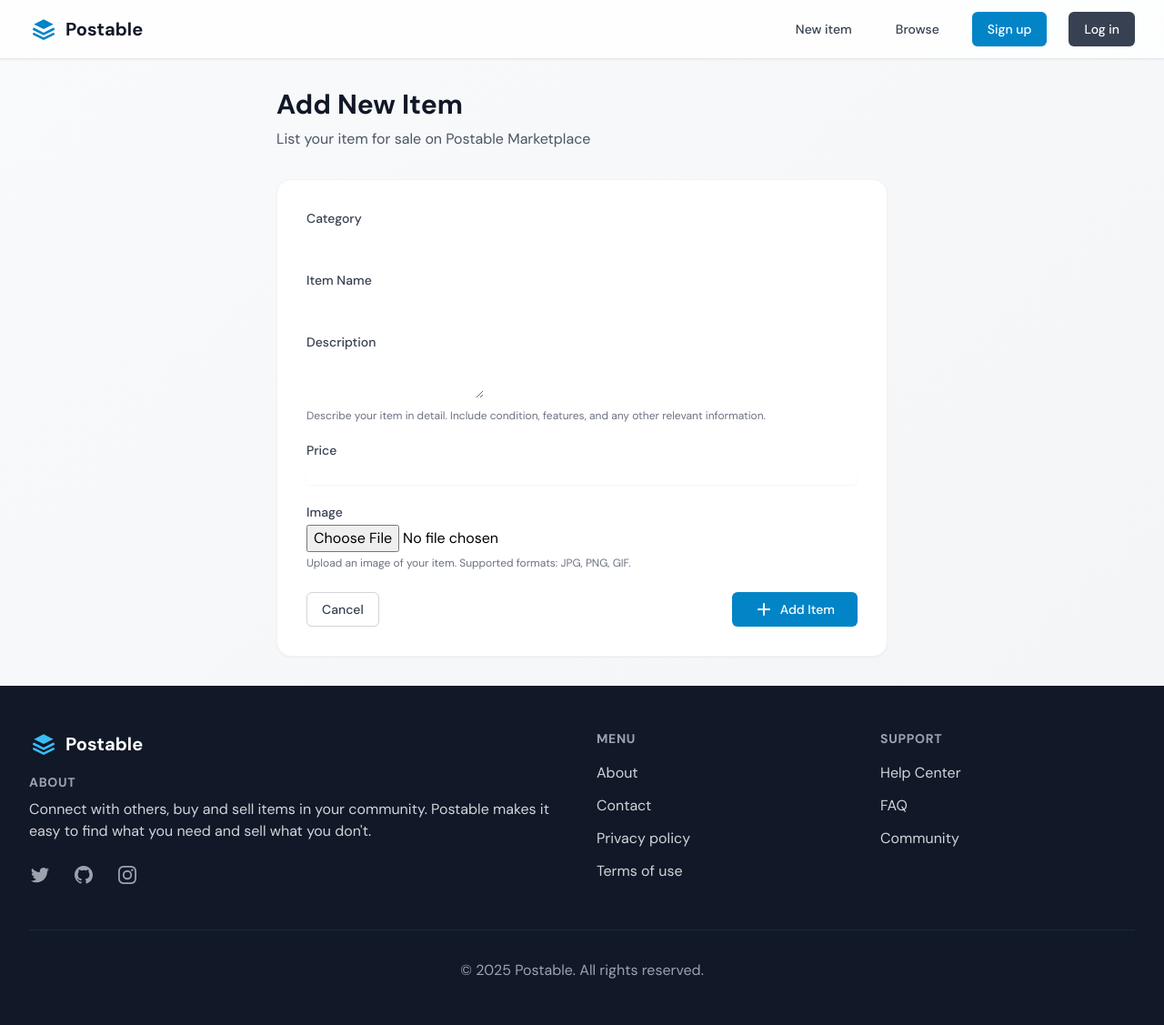
After one commit to Muno7/puddle, a Django app: template item/templates/item/form.html in a window 1280 px wide. The commit adds this page. Shown: the whole page at 91% size. Run offline with Django 4.2, Linux system fonts and the light colour scheme; the template is opened without the code that fills it, so the values that code supplies are empty, except form fields; tables that the repository leaves empty hold one stand-in row (values such as "Sample post"); form fields are guessed from the names that the template uses; some libraries are stand-ins or nearby versions.

Commit message:
Added feature where the user can add their items after logging in

```diff
--- a/core/templates/core/base.html
+++ b/core/templates/core/base.html
@@ -103,7 +103,7 @@
 
                         <!-- Desktop navigation -->
                         <div class="hidden md:flex md:items-center md:space-x-6">
-                            <a href="" class="text-gray-700 hover:text-brand-600 px-3 py-2 rounded-md text-sm font-medium transition-colors">New item</a>
+                            <a href={% url 'item:new' %} class="text-gray-700 hover:text-brand-600 px-3 py-2 rounded-md text-sm font-medium transition-colors">New item</a>
                             <a href="" class="text-gray-700 hover:text-brand-600 px-3 py-2 rounded-md text-sm font-medium transition-colors">Browse</a>
 
                             {% if request.user.is_authenticated %}
@@ -125,7 +125,7 @@
 
                 <!-- Mobile menu with smooth animation -->
                 <div id="mobile-menu" class="mobile-menu md:hidden px-6 bg-white border-b border-gray-200 space-y-3">
-                    <a href="" class="block text-base font-medium text-gray-700 hover:text-brand-600">
+                    <a href={% url 'item:new' %} class="block text-base font-medium text-gray-700 hover:text-brand-600">
                         <i class="fas fa-plus-circle mr-1"></i> New item
                     </a>
                     <a href="" class="block text-base font-medium text-gray-700 hover:text-brand-600">
@@ -141,10 +141,10 @@
                                 <i class="fas fa-tachometer-alt mr-1"></i> Dashboard
                             </a>
                         {% else %}
-                            <a href="" class="px-4 py-2 text-sm font-medium bg-brand-500 text-white rounded-lg hover:bg-brand-600 text-center">
+                            <a href={% url 'core:signup' %} class="px-4 py-2 text-sm font-medium bg-brand-500 text-white rounded-lg hover:bg-brand-600 text-center">
                                 <i class="fas fa-user-plus mr-1"></i> Sign up
                             </a>
-                            <a href="" class="px-4 py-2 text-sm font-medium bg-gray-600 text-white rounded-lg hover:bg-gray-700 text-center">
+                            <a href={% url 'core:login' %} class="px-4 py-2 text-sm font-medium bg-gray-600 text-white rounded-lg hover:bg-gray-700 text-center">
                                 <i class="fas fa-sign-in-alt mr-1"></i> Log in
                             </a>
                         {% endif %}
--- /dev/null
+++ b/item/templates/item/form.html
@@ -0,0 +1,116 @@
+{% extends 'core/base.html' %}
+
+{% block title %}Add New Item{% endblock %}
+
+{% block content %}
+<div class="max-w-2xl mx-auto">
+    <!-- Page header -->
+    <div class="mb-8">
+        <h1 class="text-3xl font-bold text-gray-900">Add New Item</h1>
+        <p class="mt-2 text-gray-600">List your item for sale on Postable Marketplace</p>
+    </div>
+
+    <!-- Form card -->
+    <div class="bg-white rounded-2xl shadow-sm border border-gray-100 overflow-hidden">
+        <div class="p-6 sm:p-8">
+            <form method="post" action="." enctype="multipart/form-data" novalidate>
+                {% csrf_token %}
+
+                <!-- Non-field errors -->
+                {% if form.non_field_errors %}
+                    <div class="mb-6 p-4 rounded-lg bg-red-50 text-red-800">
+                        {{ form.non_field_errors }}
+                    </div>
+                {% endif %}
+
+                <!-- Category field -->
+                <div class="mb-5">
+                    <label for="{{ form.category.id_for_label }}" class="block text-sm font-medium text-gray-700 mb-1">Category</label>
+                    {{ form.category }}
+                    {% if form.category.errors %}
+                        <div class="mt-1 text-sm text-red-600">
+                            {{ form.category.errors.0 }}
+                        </div>
+                    {% endif %}
+                    {% if form.category.help_text %}
+                        <p class="mt-1 text-xs text-gray-500">{{ form.category.help_text|safe }}</p>
+                    {% endif %}
+                </div>
+
+                <!-- Name field -->
+                <div class="mb-5">
+                    <label for="{{ form.name.id_for_label }}" class="block text-sm font-medium text-gray-700 mb-1">Item Name</label>
+                    {{ form.name }}
+                    {% if form.name.errors %}
+                        <div class="mt-1 text-sm text-red-600">
+                            {{ form.name.errors.0 }}
+                        </div>
+                    {% endif %}
+                    {% if form.name.help_text %}
+                        <p class="mt-1 text-xs text-gray-500">{{ form.name.help_text|safe }}</p>
+                    {% endif %}
+                </div>
+
+                <!-- Description field -->
+                <div class="mb-5">
+                    <label for="{{ form.description.id_for_label }}" class="block text-sm font-medium text-gray-700 mb-1">Description</label>
+                    {{ form.description }}
+                    {% if form.description.errors %}
+                        <div class="mt-1 text-sm text-red-600">
+                            {{ form.description.errors.0 }}
+                        </div>
+                    {% endif %}
+                    {% if form.description.help_text %}
+                        <p class="mt-1 text-xs text-gray-500">{{ form.description.help_text|safe }}</p>
+                    {% endif %}
+                    <p class="mt-1 text-xs text-gray-500">Describe your item in detail. Include condition, features, and any other relevant information.</p>
+                </div>
+
+                <!-- Price field -->
+                <div class="mb-5">
+                    <label for="{{ form.price.id_for_label }}" class="block text-sm font-medium text-gray-700 mb-1">Price</label>
+                    <div class="relative rounded-md shadow-sm">
+                        {{ form.price }}
+                    </div>
+                    {% if form.price.errors %}
+                        <div class="mt-1 text-sm text-red-600">
+                            {{ form.price.errors.0 }}
+                        </div>
+                    {% endif %}
+                    {% if form.price.help_text %}
+                        <p class="mt-1 text-xs text-gray-500">{{ form.price.help_text|safe }}</p>
+                    {% endif %}
+                </div>
+
+                <!-- Image field - Simple version -->
+                <div class="mb-6">
+                    <label for="{{ form.image.id_for_label }}" class="block text-sm font-medium text-gray-700 mb-1">Image</label>
+                    {{ form.image }}
+                    {% if form.image.errors %}
+                        <div class="mt-1 text-sm text-red-600">
+                            {{ form.image.errors.0 }}
+                        </div>
+                    {% endif %}
+                    {% if form.image.help_text %}
+                        <p class="mt-1 text-xs text-gray-500">{{ form.image.help_text|safe }}</p>
+                    {% endif %}
+                    <p class="mt-1 text-xs text-gray-500">Upload an image of your item. Supported formats: JPG, PNG, GIF.</p>
+                </div>
+
+                <!-- Submit buttons -->
+                <div class="flex flex-col sm:flex-row sm:justify-between gap-4">
+                    <a href="{% url 'core:index' %}" class="inline-flex justify-center items-center px-4 py-2 border border-gray-300 shadow-sm text-sm font-medium rounded-md text-gray-700 bg-white hover:bg-gray-50 focus:outline-none focus:ring-2 focus:ring-offset-2 focus:ring-brand-500 transition-colors">
+                        Cancel
+                    </a>
+                    <button type="submit" class="inline-flex justify-center items-center px-6 py-2 border border-transparent shadow-sm text-sm font-medium rounded-md text-white bg-brand-600 hover:bg-brand-700 focus:outline-none focus:ring-2 focus:ring-offset-2 focus:ring-brand-500 transition-colors">
+                        <svg xmlns="http://www.w3.org/2000/svg" class="h-5 w-5 mr-2" viewBox="0 0 20 20" fill="currentColor">
+                            <path fill-rule="evenodd" d="M10 3a1 1 0 011 1v5h5a1 1 0 110 2h-5v5a1 1 0 11-2 0v-5H4a1 1 0 110-2h5V4a1 1 0 011-1z" clip-rule="evenodd" />
+                        </svg>
+                        Add Item
+                    </button>
+                </div>
+            </form>
+        </div>
+    </div>
+</div>
+{% endblock %}
--- a/item/urls.py
+++ b/item/urls.py
@@ -4,5 +4,6 @@ from . import views
 app_name = 'item'
 
 urlpatterns = [
-    path('<int:pk>/', views.detail, name='detail')
+    path('<int:pk>/', views.detail, name='detail'),
+    path('new/', views.new, name='new')
 ]
```
Also changed, not shown: item/forms.py (added, +26 -0 lines), item/views.py (+21 -1 lines).
